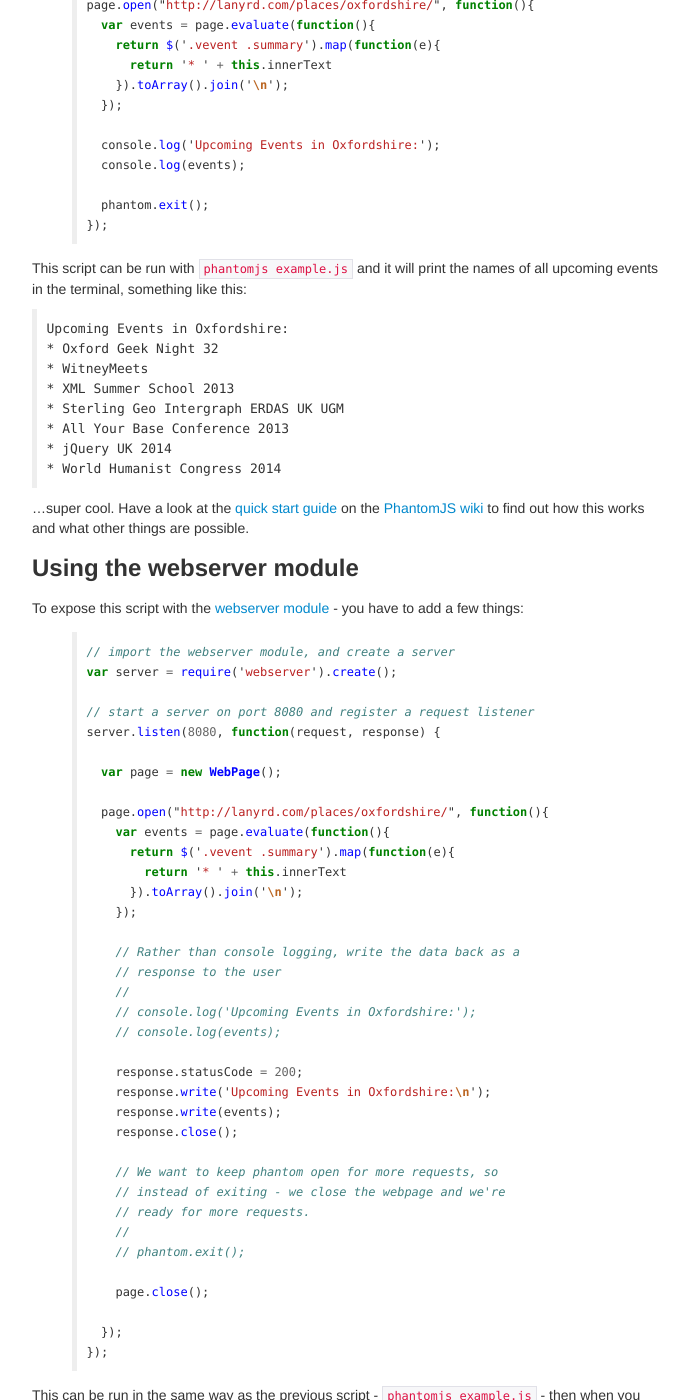
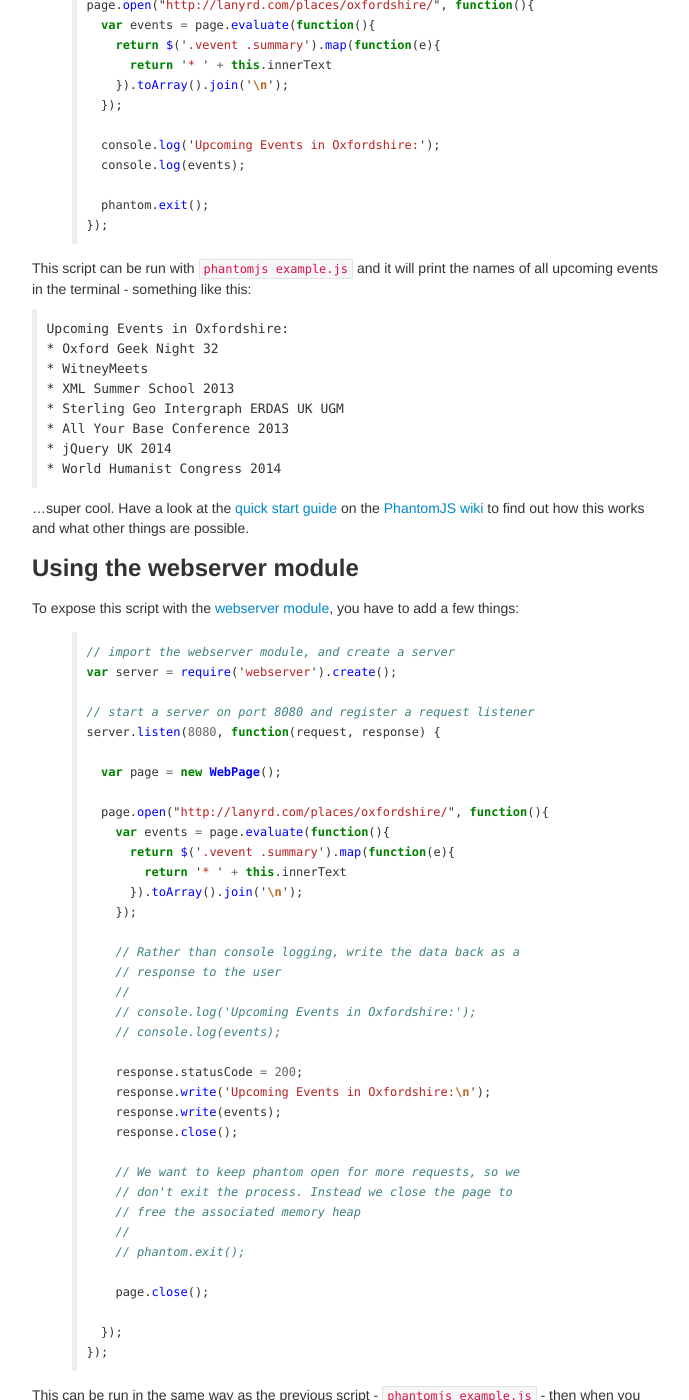
Before and after one commit to benfoxall/benfoxall.github.com, a Jekyll site: the page built from _posts/2013-08-28-phantomjs-webserver.md, in a window 1280 px wide and 1400 px high, scrolled down 439 px. Shown: the whole window, without its empty margins (293-982 px from the left). Built offline with Jekyll 4.4.1, drawn with Linux system fonts in a browser that asks for light colours; comment, search, counter and statistics services are not loaded; some of the changed text lies outside the part shown.

Commit message:
Copy tweaks from Evie
cost = 2 cocktails

```diff
--- a/_posts/2013-08-28-phantomjs-webserver.md
+++ b/_posts/2013-08-28-phantomjs-webserver.md
@@ -28,7 +28,7 @@ page.open("http://lanyrd.com/places/oxfordshire/", function(){
 });
 {% endhighlight %}
 
-This script can be run with `phantomjs example.js` and it will print the names of all upcoming events in the terminal, something like this:
+This script can be run with `phantomjs example.js` and it will print the names of all upcoming events in the terminal - something like this:
 
 <pre>Upcoming Events in Oxfordshire:
 * Oxford Geek Night 32
@@ -43,7 +43,7 @@ This script can be run with `phantomjs example.js` and it will print the names o
 
 ### Using the webserver module
 
-To expose this script with the [webserver module](https://github.com/ariya/phantomjs/wiki/API-Reference-WebServer) - you have to add a few things:
+To expose this script with the [webserver module](https://github.com/ariya/phantomjs/wiki/API-Reference-WebServer), you have to add a few things:
 
 {% highlight javascript %}
 // import the webserver module, and create a server
@@ -72,9 +72,9 @@ server.listen(8080, function(request, response) {
     response.write(events);
     response.close();
 
-    // We want to keep phantom open for more requests, so
-    // instead of exiting - we close the webpage and we're
-    // ready for more requests.
+    // We want to keep phantom open for more requests, so we
+    // don't exit the process. Instead we close the page to
+    // free the associated memory heap
     //
     // phantom.exit();
 
@@ -88,7 +88,7 @@ This can be run in the same way as the previous script - `phantomjs example.js`
 
 ![localhost:8080 - list of events from lanyrd](/img/phantomjs-lanyrd.png)
 
-With phantomjs - you're not limited to sending plain text back to the client, you can [render images](https://github.com/ariya/phantomjs/wiki/API-Reference-WebPage#wiki-webpage-render) of the webpage and send that back (either by reading the file back with the [File System Module](https://github.com/ariya/phantomjs/wiki/API-Reference-FileSystem), or using [base 64](https://github.com/ariya/phantomjs/wiki/API-Reference-WebPage#renderbase64format) to send back an embeddable data-uri).
+With phantomjs, you're not limited to sending plain text back to the client - you can [render images](https://github.com/ariya/phantomjs/wiki/API-Reference-WebPage#wiki-webpage-render) of the webpage and send that back (either by reading the file back with the [File System Module](https://github.com/ariya/phantomjs/wiki/API-Reference-FileSystem), or using [base 64](https://github.com/ariya/phantomjs/wiki/API-Reference-WebPage#renderbase64format) to send back an embeddable data-uri).
 
 ### Deploying
 
@@ -140,7 +140,7 @@ To git@heroku.com:quiet-lowlands-5118.git
  * [new branch]      master -> master</div>
 </pre>
 
-The example app should now be available on the reported url (in this case - [http://quiet-lowlands-5118.herokuapp.com](http://quiet-lowlands-5118.herokuapp.com)).
+The example app should now be available on the reported url (in this case: [http://quiet-lowlands-5118.herokuapp.com](http://quiet-lowlands-5118.herokuapp.com)).
 
 The example code is up on [github (benfoxall/phantomjs-oxfordshire-events)](https://github.com/benfoxall/phantomjs-oxfordshire-events).
 
@@ -159,7 +159,7 @@ I've tried to make it an easy project to modify for your own use - so fork away
 
 ### A few issues / gotchas
 
-* Mongoose (the embedded server) doesn't parse the POST parameters with the default jQuery `contentType` header 'application/x-www-form-urlencoded; charset=UTF-8',  I had to [drop the charset](https://github.com/benfoxall/phantomjs-webserver-example/blob/master/index.html#L52) and it seemed to work okay.
+* Mongoose (the embedded server) doesn't parse the POST parameters with the default jQuery `contentType` header 'application/x-www-form-urlencoded; charset=UTF-8';  I had to [drop the charset](https://github.com/benfoxall/phantomjs-webserver-example/blob/master/index.html#L52) and it seemed to work okay.
 * Firefox has trouble parsing large data-uri strings in json objects, so I've split the image and json on separate lines and decode them when the request comes back (unfortunately Firefox fails to add the xhr header that fixes the mongoose error)
 * GET parameters aren't parsed.  I'd much sooner use a GET request for this app, as there's not any state change and it would allow the responses to be cached.  In [wtcss](http://css.benjaminbenben.com) I [fudged](https://github.com/benfoxall/wtcss/blob/master/app.js#L59-L61) this parsing.
 * Sometimes the page render returns a blank image, especially when on heroku and under stress. This is a [known issue](https://groups.google.com/forum/#!searchin/phantomjs/blank/phantomjs/7XIaNEELuuo/b2jH1B_DJP0J) - a work around is to [wrap the .render in a setTimeout](https://github.com/benfoxall/phantomjs-webserver-example/blob/master/server.js#L61-L67).
```
Also changed, not shown: other parts of _posts/2013-08-28-phantomjs-webserver.md (+1 -1 lines).
